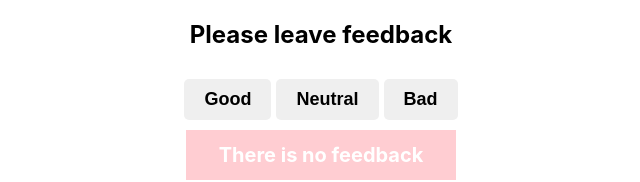
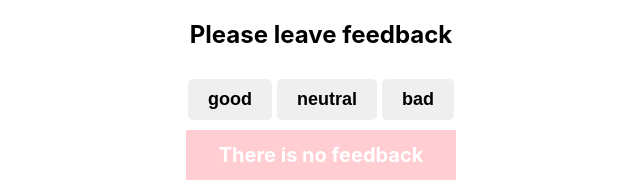
Before and after one commit to KostiantynFirst/goit-react-hw-02-feedback, a React (Create React App) app: page / in a window 1280 px wide. Shown: the top 182 px of the page, without its empty margins (319-959 px from the left). Built offline with nearby package versions, Linux system fonts and the light colour scheme.

Commit message:
Fixed btns

```diff
--- a/src/components/App/App.jsx
+++ b/src/components/App/App.jsx
@@ -16,23 +16,29 @@ export class App extends Component {
       bad: this.props.initialValue
     }
 
-    incrementGood = () => {
+    // incrementGood = () => {
+    //   this.setState(prevState => ({
+    //     good: prevState.good + 1,
+    //   }));
+    // };
+
+    // incrementNeutral = () => {
+    //   this.setState(prevState => ({
+    //     neutral: prevState.neutral + 1,
+    //   }));
+    // };
+
+    // incrementBad = () => {
+    //   this.setState(prevState => ({
+    //     bad: prevState.bad + 1,
+    //   }));
+    // };
+
+    onleaveFeadback = option => {
       this.setState(prevState => ({
-        good: prevState.good + 1,
-      }));
-    };
-
-    incrementNeutral = () => {
-      this.setState(prevState => ({
-        neutral: prevState.neutral + 1,
-      }));
-    };
-
-    incrementBad = () => {
-      this.setState(prevState => ({
-        bad: prevState.bad + 1,
-      }));
-    };
+        [option]: prevState[option] + 1,
+      }))
+    }
 
 
     // countTotalFeedback(good, neutral, bad){
@@ -56,11 +62,7 @@ export class App extends Component {
               <FeedbackHeading>Please leave feedback</FeedbackHeading>
           </FeedbackLabel>
 
-        <FeadbackOptions
-            incrementGood={this.incrementGood}
-            incrementNeutral= {this.incrementNeutral}
-            incrementBad={this.incrementBad}
-        />
+        <FeadbackOptions options={['good', 'neutral', 'bad']} onleaveFeadback={this.onleaveFeadback}/>
 
         {
           good || neutral || bad ?
--- a/src/components/FeadbackOptions/FeadbackOptions.jsx
+++ b/src/components/FeadbackOptions/FeadbackOptions.jsx
@@ -1,11 +1,15 @@
 import { FeedbackBtns, FeedbackButton } from "./FeadbackOptions.styled"
 
-export const FeadbackOptions = ({incrementGood, incrementNeutral, incrementBad }) => {
+export const FeadbackOptions = ({options, onleaveFeadback}) => {
     return (
         <FeedbackBtns>
-            <FeedbackButton type="button" onClick={incrementGood}>Good</FeedbackButton>
-            <FeedbackButton type="button" onClick={incrementNeutral}>Neutral</FeedbackButton>
-            <FeedbackButton type="button" onClick={incrementBad}>Bad</FeedbackButton>
+         {options.map(option => (
+        <FeedbackButton type="button" key={option} onClick={() => onleaveFeadback(option)}>{option}</FeedbackButton>
+    ))}
+
+            {/* {options.map(({option}) => {
+                <FeedbackButton type="button" onClick={onleaveFeadback}>{option}</FeedbackButton>
+            ))}         */}
         </FeedbackBtns>
     )
 }
--- a/src/components/Statistics/Statistics.styled.jsx
+++ b/src/components/Statistics/Statistics.styled.jsx
@@ -43,5 +43,5 @@ export const FeedbackContent = styled.div`
 export const FeedbackContentHeading = styled.h3`
     font-size: 20px;
     font-weight: bold;
-    margin-bottom: 10px;
+    // margin-bottom: 10px;
 `
```
